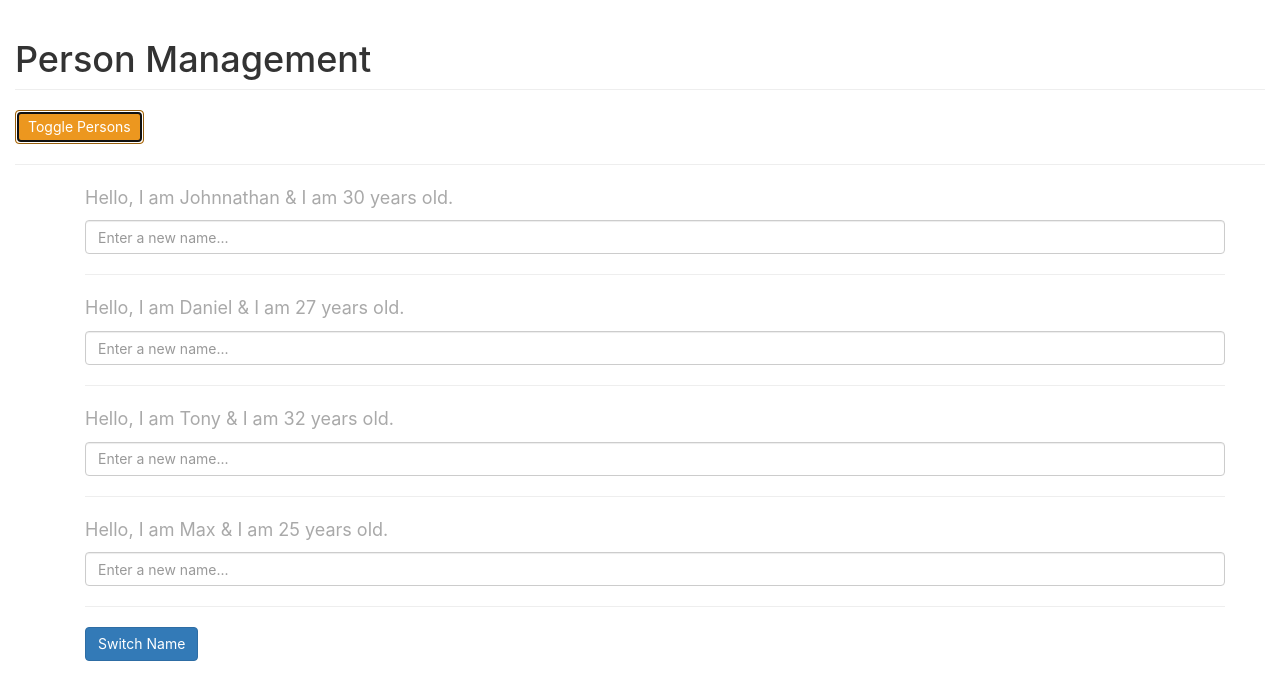
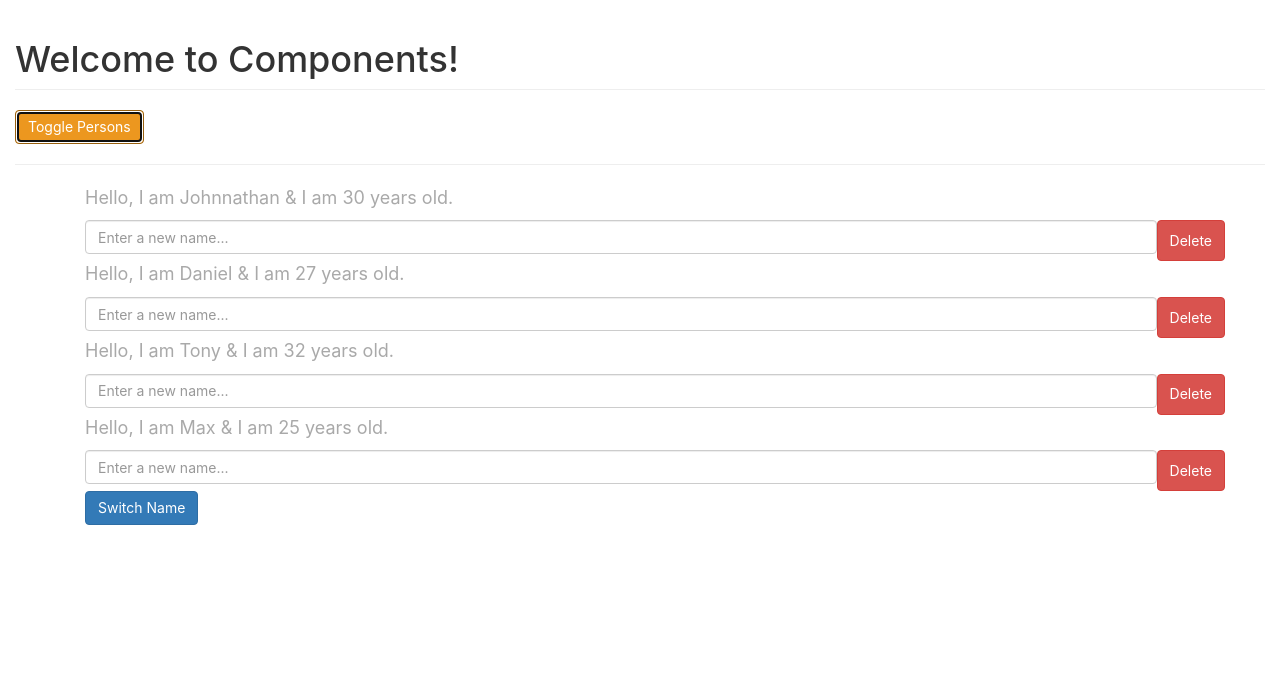
Before and after one commit to arunkudiyal/fsd_elite_react_01, a React (Create React App) app: page / in a window 1280 px wide. Both pictures are taken after a click on the button "Toggle Persons". Shown: the top 700 px of the page. Built offline with nearby package versions, Linux system fonts and the light colour scheme.

Commit message:
CRUD Ops in Lists & Componenet Lifecycle - CREATION

```diff
--- a/src/App.js
+++ b/src/App.js
@@ -2,17 +2,33 @@ import { Component } from "react";
 import Person from "./components/Person";
 
 class App extends Component {
+  constructor(props) {
+    console.log(`[App.js] contructor`)
+    super()
     // State -> A Way to create & manage your own data within the comp.
     // State is just a normal JS OBJECT
-  state = {
+    this.state = {
       persons: [
-      { name: 'Johnnathan', age: '30' },
-      { name: 'Daniel', age: '27' },
-      { name: 'Tony', age: '32' },
-      { name: 'Max', age: '25' }
+        { id: 'Person-One', name: 'Johnnathan', age: '30' },
+        { id: 'Person-Two', name: 'Daniel', age: '27' },
+        { id: 'Person-Three', name: 'Tony', age: '32' },
+        { id: 'Person-Four', name: 'Max', age: '25' }
       ],
       someOtherStateValue: 'This is an another state value',
       showPersons: false
+    }
+  }
+
+  static getDerivedStateFromProps = (props, state) => {
+    console.log(`[App.js] getDeriveredStateFromProps`)
+    console.log(props)
+    console.log(state)
+    return state
+  }
+
+  componentDidMount = () => {
+    // cause side-effect
+    console.log(`[App.js] componentDidMount`)
   }
 
   switchNameHandler = () => {
@@ -31,7 +47,26 @@ class App extends Component {
     this.setState({ showPersons: !currentShowValue })
   }
 
+  deletePersonHandler = (personIndex) => {
+    // If I remove one object from the persons list
+
+    // copy of the state persons
+    const personCopy = [...this.state.persons]
+    personCopy.splice(personIndex, 1)
+    this.setState({ persons: personCopy })
+  }
+
+  nameChangedHandler = (event, personId) => {
+    const index = this.state.persons.findIndex(p => p.id === personId)
+    const person = { ...this.state.persons[index] }
+    person.name = event.target.value
+    const personsCopy = [...this.state.persons]
+    personsCopy[index] = person
+    this.setState({ persons: personsCopy })
+  }
+
   render() {
+    console.log(`[App.js] render`)
     // JavaScript
     let persons = (
       <small>The content will be displayed once the button is clicked...</small>
@@ -40,13 +75,15 @@ class App extends Component {
     if (this.state.showPersons) {
       // persons variable is now a JSX - ()
       persons = (
-        <div className="container">
+        <div className="container" >
           {this.state.persons.map((person, index) => {
             return (
               <Person
-                key={index}
+                key={person.id}
                 name={person.name}
-                age={person.age} />
+                age={person.age}
+                deleted={() => this.deletePersonHandler(index)}
+                changed={(event) => this.nameChangedHandler(event, person.id)} />
             )
           })}
           <button onClick={this.switchNameHandler} className='btn btn-primary'>Switch Name</button>
@@ -57,7 +94,7 @@ class App extends Component {
     return (
       <div>
         <div className="container-fluid">
-          <h1 className="page-header">Person Management</h1>
+          <h1 className="page-header">{this.props.appTitle}</h1>
           <button onClick={this.togglePersonHandler} className='btn btn-warning'>Toggle Persons</button> <hr />
         </div>
         <div className="container">
--- a/src/components/Person.jsx
+++ b/src/components/Person.jsx
@@ -1,6 +1,7 @@
 import './Person.css'
 
 const Person = (props) => {
+    console.log(`[Person.js] rendering...`)
     // JavaScript
     // const paraStyles = {
     //     color: 'grey',
@@ -10,7 +11,10 @@ const Person = (props) => {
         // <p id='my-para' style={paraStyles}>Hello, I am {props.name} & I am {props.age} years old.</p>
         <div>
             <p id='my-para'>Hello, I am {props.name} & I am {props.age} years old.</p>
-            <input className='form-control' type="text" placeholder='Enter a new name...' /> <hr />
+            <div style={{ display: 'flex' }}>
+                <input onChange={props.changed} className='form-control' type="text" placeholder='Enter a new name...' /> <hr />
+                <button onClick={props.deleted} className='btn btn-danger'>Delete</button>
+            </div>
         </div>
     )
 }
--- a/src/index.js
+++ b/src/index.js
@@ -4,4 +4,4 @@ import './index.css';
 import App from './App';
 
 const root = ReactDOM.createRoot(document.getElementById('root'));
-root.render( < App / > );
+root.render( < App appTitle = 'Welcome to Components!' / > );
```
Lines whose indentation alone changed are shown as unchanged.
